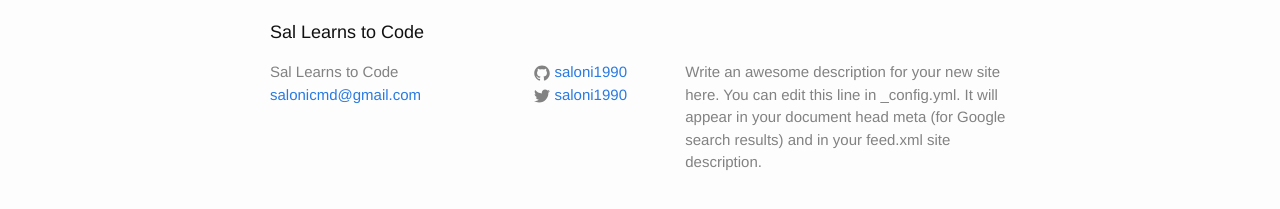
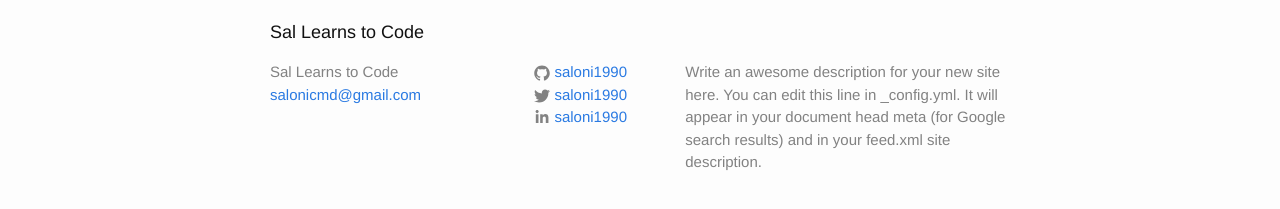
Before and after one commit to saloni1990/saloni1990.github.io, a Jekyll site: the page built from index.html, in a window 1280 px wide. Shown: the part 509-718 px from the top of the page. Built offline with Jekyll 4.4.1, drawn with Linux system fonts in a browser that asks for light colours.

Commit message:
Update _config.yml

```diff
--- a/_config.yml
+++ b/_config.yml
@@ -17,6 +17,6 @@ baseurl: "" # the subpath of your site, e.g. /blog
 url: "http://yourdomain.com" # the base hostname & protocol for your site
 twitter_username: saloni1990
 github_username:  saloni1990
-
+linkedin_username:  saloni1990
 # Build settings
 markdown: kramdown
```
